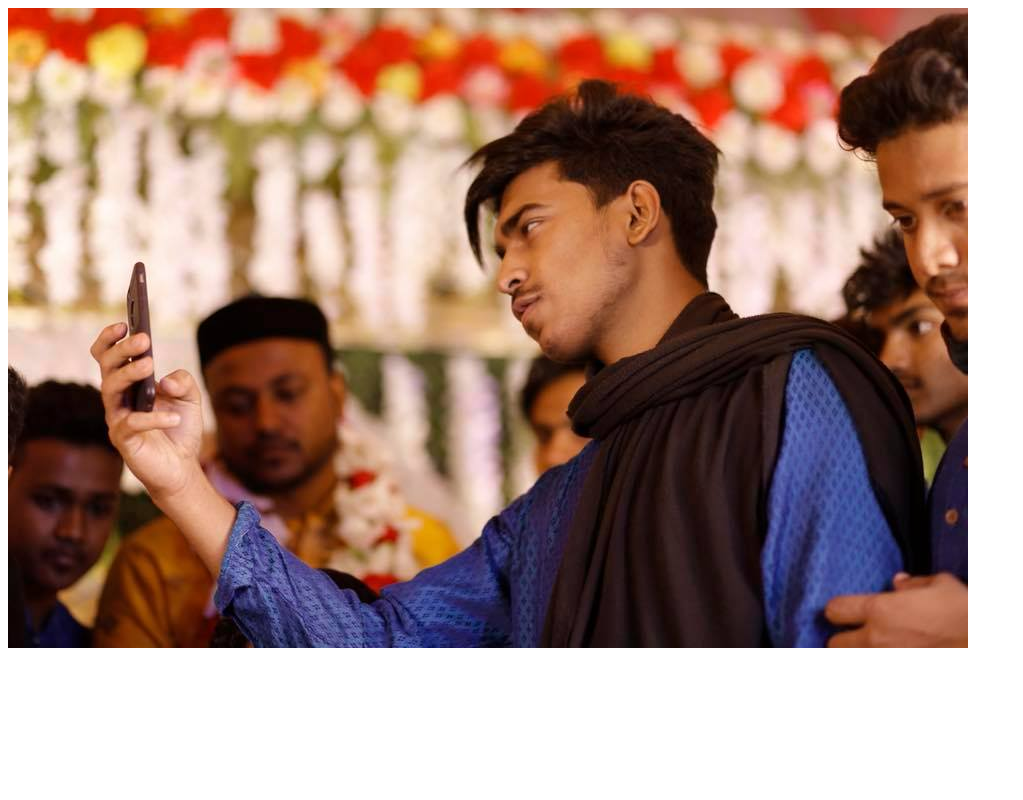
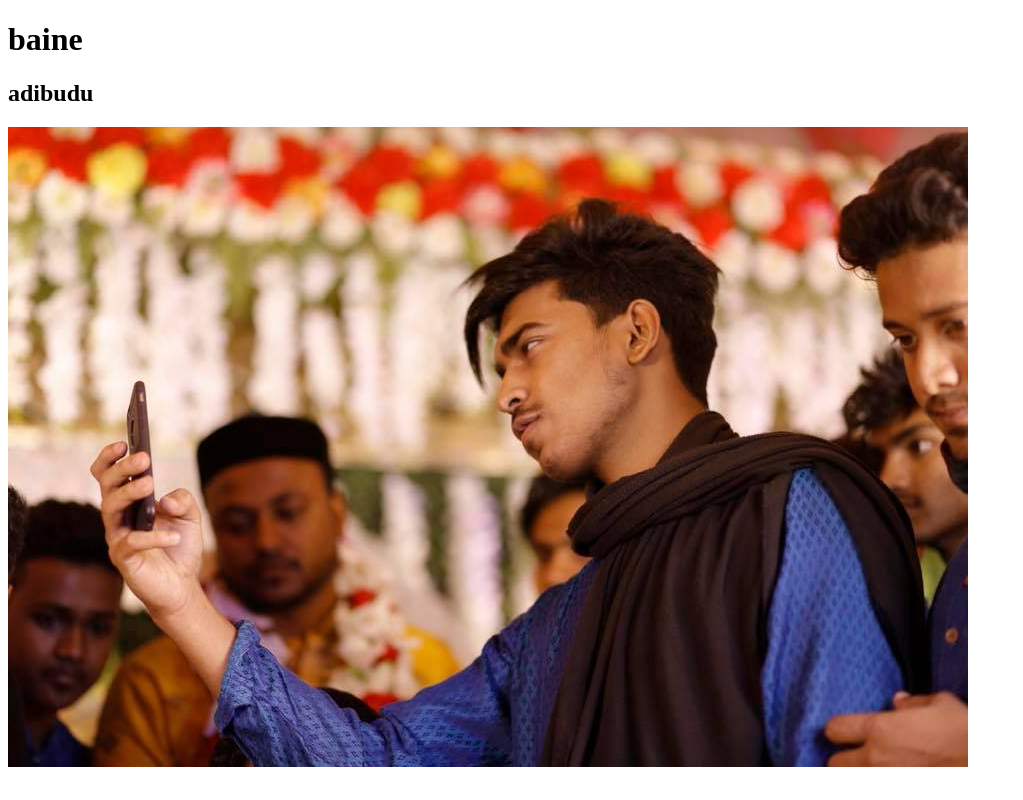
Before and after one commit to Minhaj-murad/my-third-repo, a plain HTML site: page index.html in a window 1280 px wide. Shown: the whole page, without its empty margins (0-1023 px from the left). Drawn offline with Linux system fonts and the light colour scheme.

Commit message:
added heading

```diff
--- a/index.html
+++ b/index.html
@@ -7,6 +7,9 @@
     <title>github with gitbash</title>
 </head>
 <body>
+    <h1>baine</h1>
+    <h2>adibudu</h2>
+
     <img src="murad.jpg" alt="">
 </body>
 </html>
```
